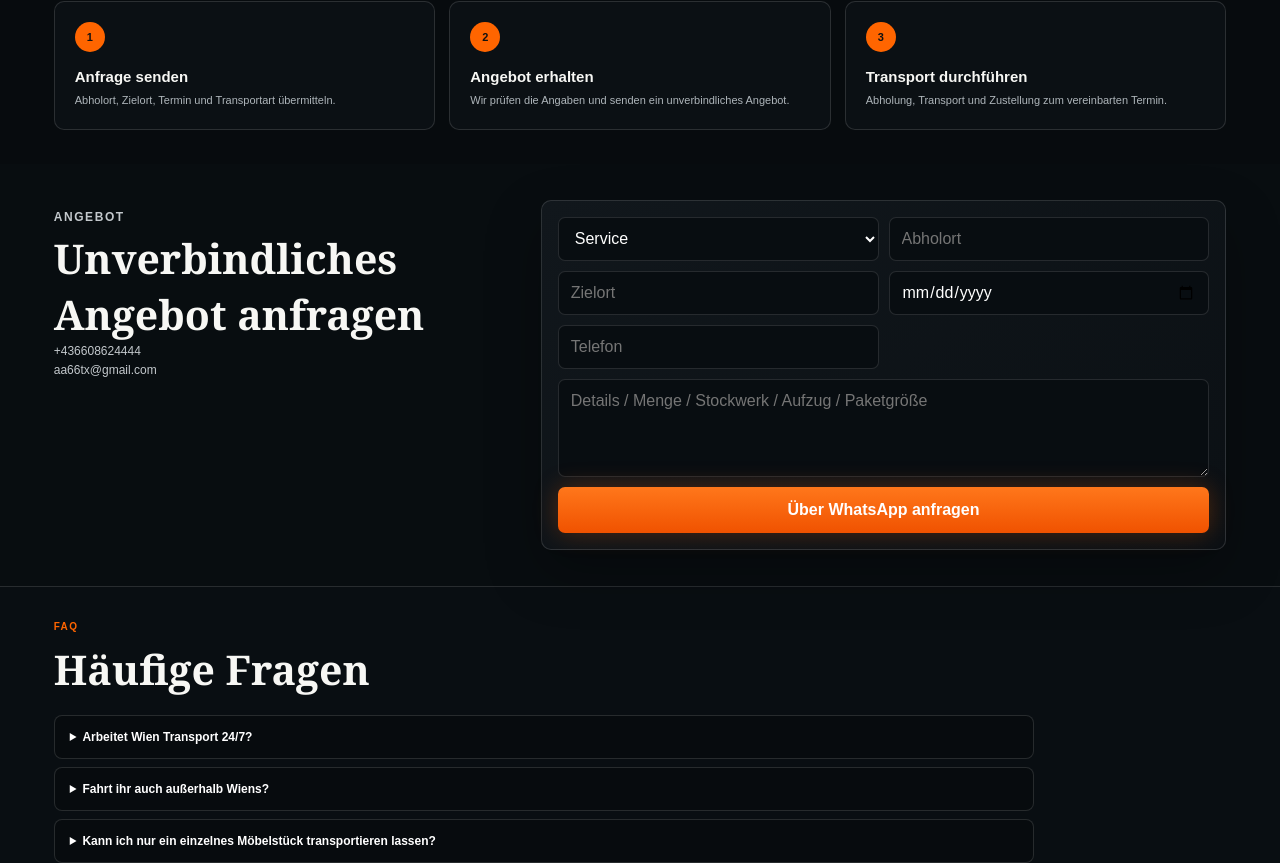
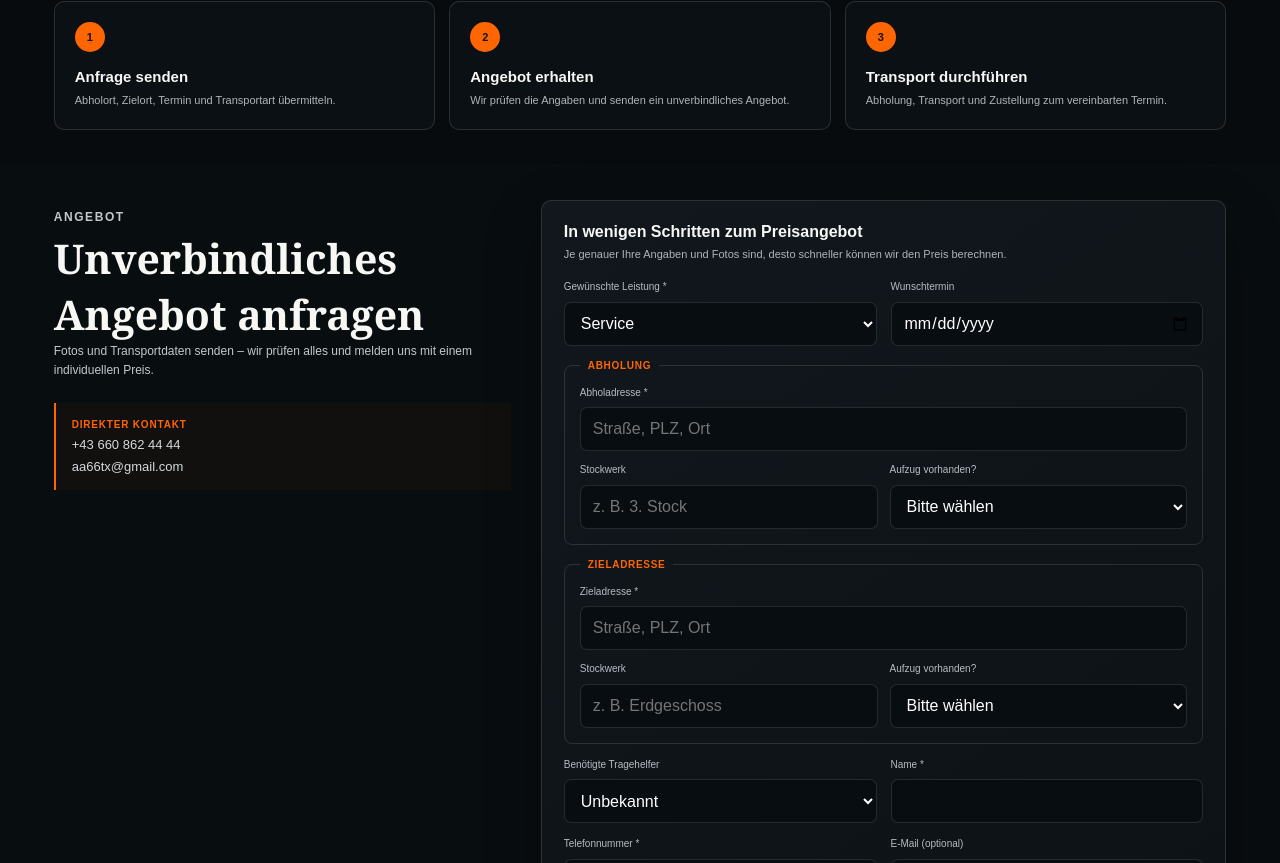
Before and after one commit to aliarslankg/wientransport, a Next.js app: page / in a window 1280 px wide. Shown: the part 2357-3220 px from the top of the page. Built offline with nearby package versions, Linux system fonts and the light colour scheme.

Commit message:
Use detailed photo quote form

```diff
--- a/app/components/Site.js
+++ b/app/components/Site.js
@@ -1,6 +1,7 @@
 "use client";
 import Link from "next/link";
 import {translations} from "../data";
+import QuoteForm from "./QuoteForm";
 
 const LANGS = [
   ["de","DE","🇩🇪","/"],
@@ -23,22 +24,6 @@ export default function Site({lang="de"}) {
   const t = translations[lang] || translations.de;
   const rtl = lang === "ar";
   const phone = "436608624444";
-
-  function submit(e){
-    e.preventDefault();
-    const f = new FormData(e.currentTarget);
-    const msg = [
-      "WIEN TRANSPORT",
-      "",
-      `Service: ${f.get("service")}`,
-      `Pickup: ${f.get("pickup")}`,
-      `Destination: ${f.get("destination")}`,
-      `Date: ${f.get("date") || "-"}`,
-      `Phone: ${f.get("phone")}`,
-      `Details: ${f.get("details") || "-"}`
-    ].join("\n");
-    window.open(`https://wa.me/${phone}?text=${encodeURIComponent(msg)}`,"_blank","noopener,noreferrer");
-  }
 
   return <main dir={rtl?"rtl":"ltr"}>
     <header>
@@ -126,17 +111,8 @@ export default function Site({lang="de"}) {
     </section>
 
     <section id="quote" className="quote">
-      <div><p className="eyebrow">ANGEBOT</p><h2>{t.quote}</h2><p>+436608624444<br/>aa66tx@gmail.com</p></div>
-      <form onSubmit={submit}>
-        <select name="service" required defaultValue=""><option value="" disabled>{t.formLabels.service}</option>
-          {t.serviceOptions.map(x=><option key={x}>{x}</option>)}
-        </select>
-        <input name="pickup" placeholder={t.formLabels.pickup} required/>
-        <input name="destination" placeholder={t.formLabels.destination} required/>
-        <input name="date" type="date"/><input name="phone" placeholder={t.formLabels.phone} required/>
-        <textarea name="details" rows="4" placeholder={t.formLabels.details}/>
-        <button>{t.send}</button>
-      </form>
+      <div className="quoteLead"><p className="eyebrow">ANGEBOT</p><h2>{t.quote}</h2><p>Fotos und Transportdaten senden – wir prüfen alles und melden uns mit einem individuellen Preis.</p><div className="quoteContact"><b>Direkter Kontakt</b><a href="tel:+436608624444">+43 660 862 44 44</a><a href="mailto:aa66tx@gmail.com">aa66tx@gmail.com</a></div></div>
+      <QuoteForm t={t} phone={phone}/>
     </section>
 
     <section className="section faqSection">
```
